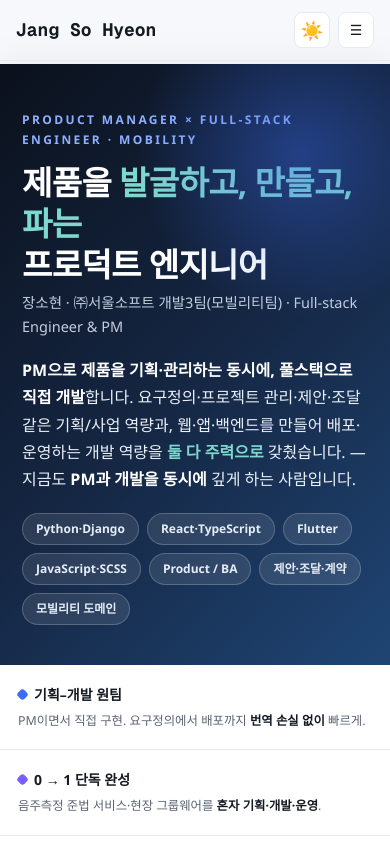
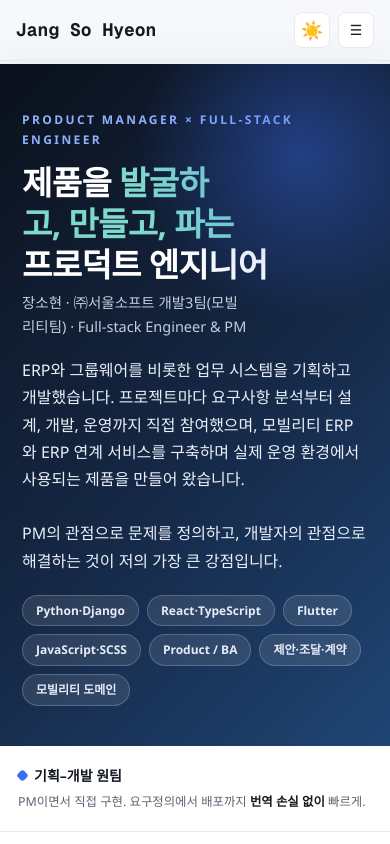
Before and after one commit to jangso-hh/jsh_portfolio, a Next.js app: page / in a window 390 px wide. Shown: the top 844 px of the page. Built offline with nearby package versions, Linux system fonts and the light colour scheme.

Commit message:
style(hero): 소개 문구 교체 및 줄바꿈 정리
- eyebrow에서 · Mobility 제거, lead를 ERP/그룹웨어 중심 소개로 교체
- 제목/소개 text-wrap(balance·pretty) 적용, 끝 단어 orphan 방지(nbsp)

```diff
--- a/src/app/globals.css
+++ b/src/app/globals.css
@@ -93,10 +93,10 @@ body {
 .hero { background: linear-gradient(135deg, #0b111c 0%, #152744 52%, #1f4574 100%); color: #fff; padding: 46px 48px 40px; position: relative; overflow: hidden; }
 .hero:after { content: ""; position: absolute; right: -80px; top: -80px; width: 340px; height: 340px; border-radius: 50%; background: radial-gradient(circle, rgba(59, 110, 245, 0.4), transparent 68%); }
 .eyebrow { font-size: 12px; letter-spacing: 0.2em; text-transform: uppercase; color: #8fb0ff; font-weight: 700; }
-.hero h1 { font-size: 33px; font-weight: 800; margin: 12px 0 6px; letter-spacing: -0.02em; line-height: 1.25; }
+.hero h1 { font-size: 33px; font-weight: 800; margin: 12px 0 6px; letter-spacing: -0.02em; line-height: 1.25; text-wrap: balance; }
 .hero h1 b { color: #7fd8cd; }
-.hero .who { font-size: 14.5px; color: #c4cede; margin-bottom: 18px; }
-.hero .lead { font-size: 16px; color: #eaf0f9; max-width: 720px; position: relative; line-height: 1.7; }
+.hero .who { font-size: 14.5px; color: #c4cede; margin-bottom: 18px; text-wrap: balance; }
+.hero .lead { font-size: 16px; color: #eaf0f9; max-width: 720px; position: relative; line-height: 1.7; text-wrap: pretty; }
 .hero .lead b { color: #fff; }
 .hero .lead b.em-teal { color: #7fd8cd; }
 .pills { margin-top: 20px; display: flex; gap: 8px; flex-wrap: wrap; position: relative; }
--- a/src/data/portfolio.ts
+++ b/src/data/portfolio.ts
@@ -524,11 +524,14 @@ export interface DocHeroData {
 }
 
 export const docHeroData: DocHeroData = {
-  eyebrow: "Product Manager × Full-stack Engineer · Mobility",
+  eyebrow: "Product Manager × Full-stack Engineer",
   title: "제품을 **발굴하고, 만들고, 파는**\n프로덕트 엔지니어",
   who: "장소현 · ㈜서울소프트 개발3팀(모빌리티팀) · Full-stack Engineer & PM",
   lead:
-    "**PM으로 제품을 기획·관리하는 동시에, 풀스택으로 직접 개발**합니다. 요구정의·프로젝트 관리·제안·조달 같은 기획/사업 역량과, 웹·앱·백엔드를 만들어 배포·운영하는 개발 역량을 ==둘 다 주력으로== 갖췄습니다. — 지금도 **PM과 개발을 동시에** 깊게 하는 사람입니다.",
+    "ERP와 그룹웨어를 비롯한 업무 시스템을 기획하고 개발했습니다. " +
+    "프로젝트마다 요구사항 분석부터 설계, 개발, 운영까지 직접 참여했으며, " +
+    "모빌리티 ERP와 ERP 연계 서비스를 구축하며 실제 운영 환경에서 사용되는 제품을 만들어 왔습니다.\n\n" +
+    "PM의 관점으로 문제를 정의하고, 개발자의 관점으로 해결하는 것이 저의 가장 큰 강점입니다.",
   pills: [
     "Python·Django",
     "React·TypeScript",
```
